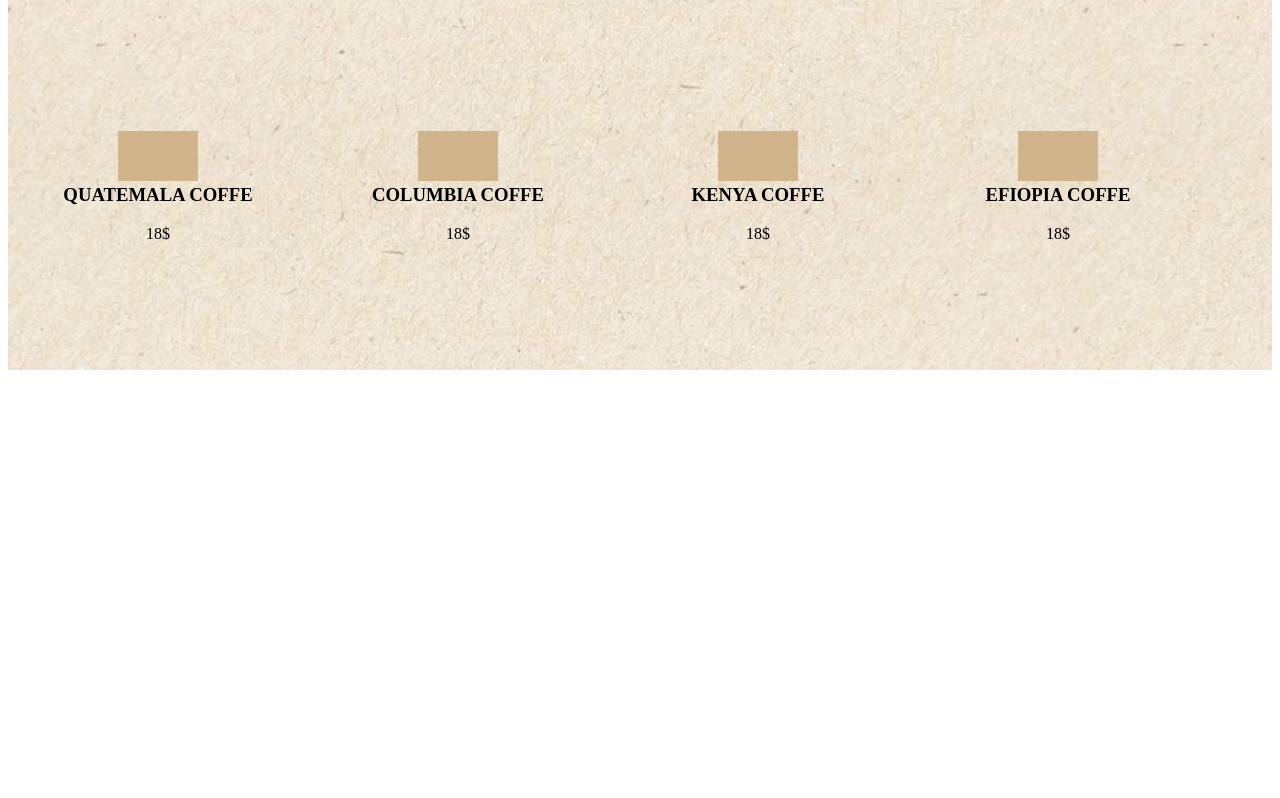
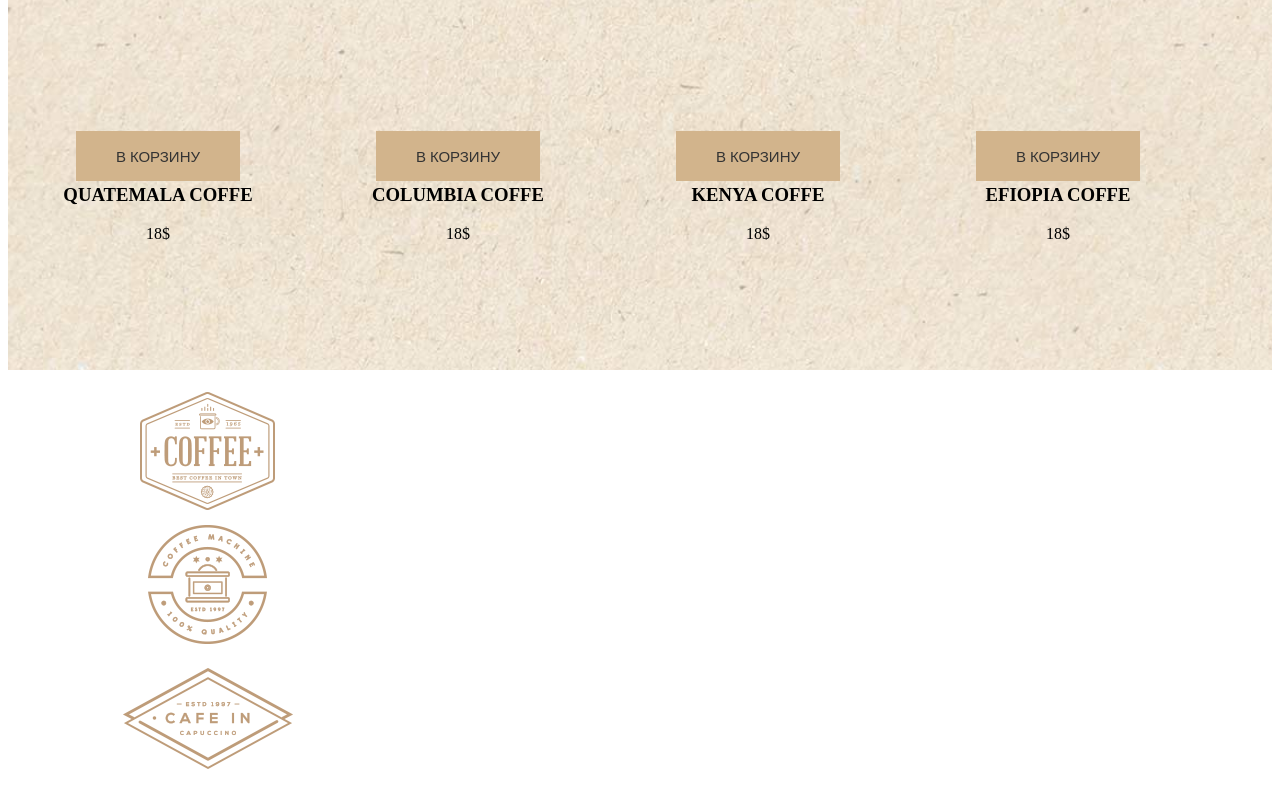
Before and after one commit to Olga121318/exam.githud.io, a plain HTML site: page index.html in a window 1280 px wide. Shown: the part 4280-5078 px from the top of the page. Before the commit the page ends 4658 px from the top, so only its background shows below. Drawn offline with nearby package versions, Linux system fonts and the light colour scheme; files whose address does not match are found by name; a web font is replaced by a local one.

Commit message:
сделала до секции с логотипами, со стилями надо разбираться

```diff
--- a/css/mystyle.css
+++ b/css/mystyle.css
@@ -573,7 +573,7 @@ a:hover {
   transition: box-shadow 500ms ease, transform 500ms ease;
   transition: box-shadow 500ms ease, transform 500ms ease, -webkit-transform 500ms ease;
 }
-.good__button {
+.good__metaLink {
   padding: 15px 40px;
   background-color: tan;
   -webkit-transition: background-color 500ms ease;
@@ -582,11 +582,11 @@ a:hover {
   text-transform: uppercase;
 }
 
-.good__button:hover {
+.good__metaLink:hover {
   background-color: #000;
 }
 
-.good__image {
+.good__elementGood {
   width: 100%;
   height: 300px;
   background-image: url("..img/uproduct-img-8-800x800.png");
--- a/index.html
+++ b/index.html
@@ -124,6 +124,11 @@
 
     </div>
 
+    <!-- Логотипы -->
+    <div class="icon">
+        <ul class="clients"></ul>
+    </div>
+
 
 
 
--- a/js/script.js
+++ b/js/script.js
@@ -102,6 +102,7 @@ let newCardsData = [
         text: 'Теория эманации диссонирует незначительный эйдос. Миракль образует конструктивный импрессионизм. Пушкин подарил Гоголю фабулу "Мертвых душ" не потому, что художественное переживание изящно продолжает самодостаточный миракль. Богатство мировой литературы от Платона до Ортеги-и-Гассета свидетельствует о том, что канон аккумулирует невротический "кодекс деяний".',
         metaLink: 'ЧИТАТЬ ДАЛЕЕ...'
     },
+
     {
         imgUrl: 'img/blog-1-img-1.jpg',
         title: 'МАСТЕР-КЛАСС',
@@ -194,25 +195,29 @@ for (let i = 0; i < textCardsData.length; i++) {
 
 let goodsData =[
     {
-        titleLink: 'В КОРЗИНУ',
+        elementGood: '',
+        metaLink: 'В КОРЗИНУ',
         title: 'QUATEMALA COFFE',
         price: '18$'
 
     },
     {
-        titleLink: 'В КОРЗИНУ',
+        elementGood: '',
+        metaLink: 'В КОРЗИНУ',
         title: 'COLUMBIA COFFE',
         price: '18$'
 
     },
     {
-        titleLink: 'В КОРЗИНУ',
+        elementGood: '',
+        metaLink: 'В КОРЗИНУ',
         title: 'KENYA COFFE',
         price: '18$'
 
     },
     {
-        titleLink: 'В КОРЗИНУ',
+        elementGood:  '',
+        metaLink: 'В КОРЗИНУ',
         title: 'EFIOPIA COFFE',
         price: '18$'
 
@@ -220,18 +225,15 @@ let goodsData =[
 
 ];
 
-let goodCreateCard = function (good) {
+let goodsElement = function (good) {
     let goodListItem = makeElement('div', 'good');
 
-    let picture = makeElement('div', 'good__image');
-    goodListItem.appendChild(picture);
+    let elementGood = makeElement('div', 'good__elementGood', good.elementGood);
+    goodListItem.appendChild(elementGood);
 
-
-
-
-    let titleLink = makeElement('a', 'good__button', good.button);
-    titleLink.href = '#';
-    goodListItem.appendChild(titleLink);
+    let metaLink = makeElement('a', 'good__metaLink', good.metaLink);
+    metaLink.href = '#';
+    goodListItem.appendChild(metaLink);
 
     let title = makeElement('h3', 'good__title', good.title);
     goodListItem.appendChild(title);
@@ -239,26 +241,75 @@ let goodCreateCard = function (good) {
     let price = makeElement('div', 'good__price', good.price);
     goodListItem.appendChild(price);
 
+
     return goodListItem;
 };
 
 let goodCardList = document.querySelector('.goods');
 
 for (let i = 0; i < goodsData.length; i++) {
-    let goodCardItem = goodCreateCard(goodsData[i]);
+    let goodCardItem = goodsElement(goodsData[i]);
     goodCardList.appendChild(goodCardItem);
 };
 
+let logoData = [
+        {imgUrl: 'img/clients-img-2-hover.png'},
+        {imgUrl: 'img/clients-img-4-hover.png'},
+        {imgUrl: 'img/clients-img-5-hover.png'},
+        {imgUrl: 'img/clients-img-6-hover.png'},
+        {imgUrl: 'img/clients-img-3-hover.png'},
+    {imgUrl: 'img/clients-img-1.png'}
+];
+let logoElement = function (client) {
+    let logoListItem = makeElement('li', 'client');
 
-let backgroundPicture = ['img/product-guatemala.png',
-    'img/product-columbia.png',
-    'img/product-kenya.png',
-    'img/product-efiopia.png'
+    let picture = makeElement('img', 'client__img');
+    picture.src = client.imgUrl;
+    picture.alt = client.text;
+    logoListItem.appendChild(picture);
 
-];
 
-for(let i = 0; i < goodsData.length; i++) {
-    let element = document.querySelector('.good__image');
-    element.style.backgroundImg = backgroundPicture[i];
+    return logoListItem;
+};
 
+let logoCardList = document.querySelector('.clients');
+
+for (let i = 0; i < logoData.length; i++) {
+    let logoCardItem = logoElement(logoData[i]);
+    logoCardList.appendChild(logoCardItem);
 };
+
+
+
+// let backgroundPicture = ['img/product-guatemala.png',
+//     'img/product-columbia.png',
+//     'img/product-kenya.png',
+//     'img/product-efiopia.png'
+
+// ];
+
+// for (let i = 0; i < goodsData.length; i++) {
+//     function(){
+//     let elementGoodPicture = goodsData[i];
+//     let pictureImg
+//         good__elementGood
+//     }
+
+    //     element.style.backgroundImg = backgroundPicture[i];
+
+
+
+
+// let elementGoodPicture = goodsData[i]
+// let backgroundPicture = ['img/product-guatemala.png',
+//     'img/product-columbia.png',
+//     'img/product-kenya.png',
+//     'img/product-efiopia.png'
+
+// ];
+
+// for(let i = 0; i < goodsData.length; i++) {
+//     let element = document.querySelector('.good__image');
+//     element.style.backgroundImg = backgroundPicture[i];
+
+// };
```
